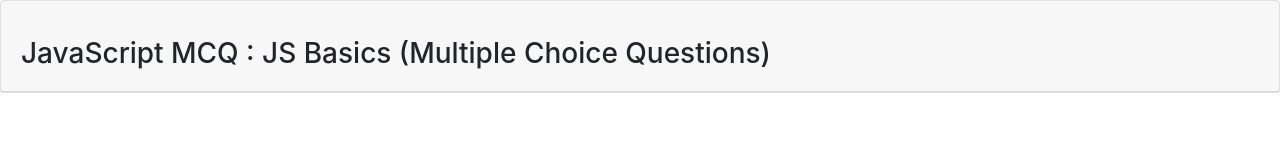
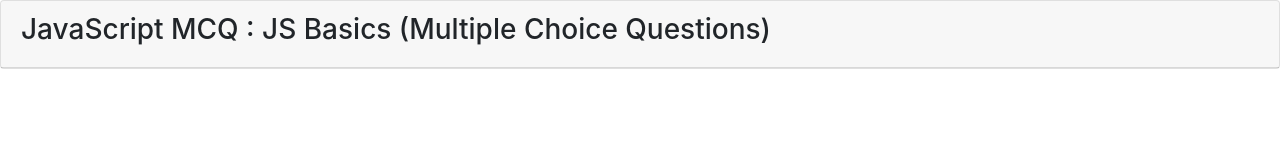
Before and after one commit to jackiegatwiri/Quiz-board, a plain HTML site: page index.html in a window 1280 px wide. Drawn offline with nearby package versions, Linux system fonts and the light colour scheme.

```diff
--- a/index.html
+++ b/index.html
@@ -13,7 +13,7 @@
 <body>
 <div class="Ques">
   <div class="card">
-    <div class="card-header"> <br>
+    <div class="card-header">
       <h3> JavaScript MCQ : JS Basics (Multiple Choice Questions)</h3>
     </div>
   </div>
```
